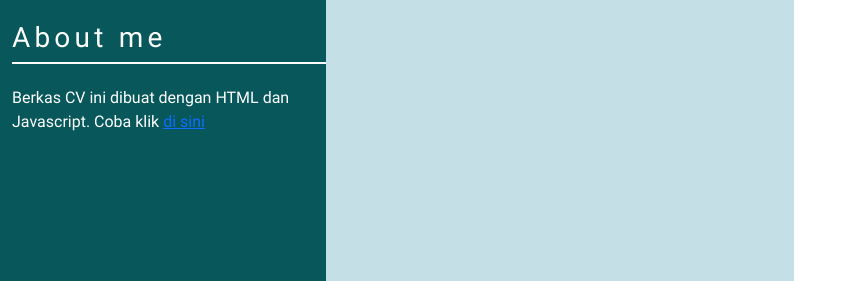
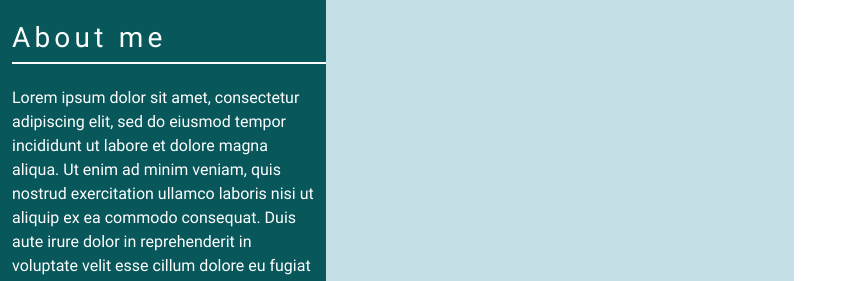
Before and after one commit to EkiRahardian/CV, a plain HTML site: page index.html in a window 1280 px wide. Shown: the part 517-798 px from the top of the page, without its empty margins (0-845 px from the left). Drawn offline with Linux system fonts and the light colour scheme.

Commit message:
upload files

```diff
--- a/index.html
+++ b/index.html
@@ -106,7 +106,7 @@
 				</div>
 				&emsp;
 				<div>
-					Berkas CV ini dibuat dengan HTML dan Javascript. Coba klik <a href="javascript:void(0);" onclick="setColor();">di sini</a>
+					<a class="text-white text-decoration-none" href="javascript:void(0);" onclick="setColor();">Lorem</a> ipsum dolor sit amet, consectetur adipiscing elit, sed do eiusmod tempor incididunt ut labore et dolore magna aliqua. Ut enim ad minim veniam, quis nostrud exercitation ullamco laboris nisi ut aliquip ex ea commodo consequat. Duis aute irure dolor in reprehenderit in voluptate velit esse cillum dolore eu fugiat nulla pariatur. Excepteur sint occaecat cupidatat non proident, sunt in culpa qui officia deserunt mollit anim id est laborum.
 				</div>
 			</div>
 			<div class="col-sm-7 text-black">
```
